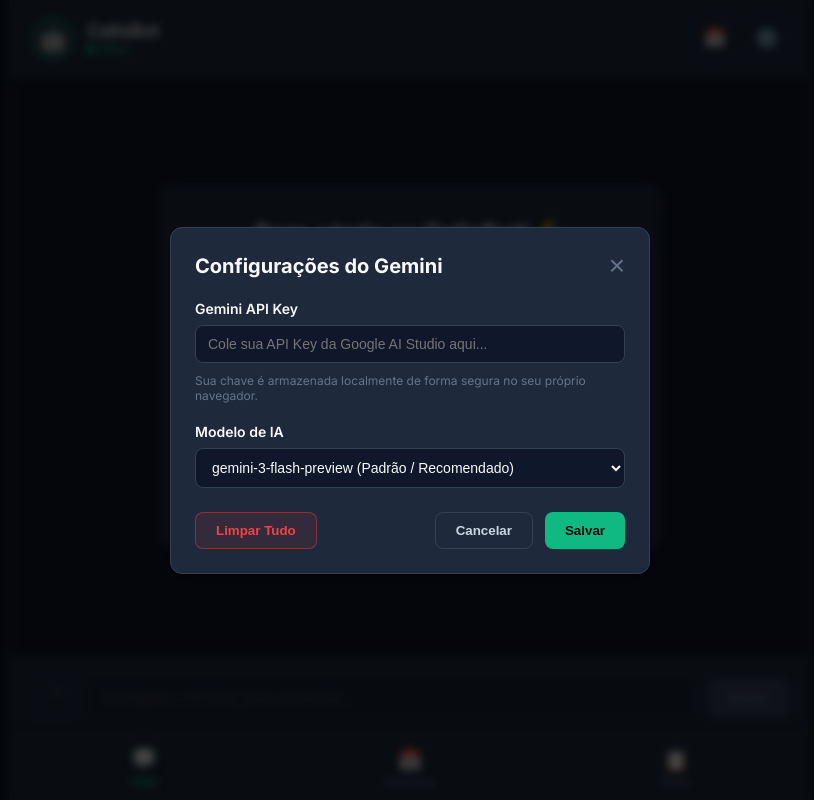
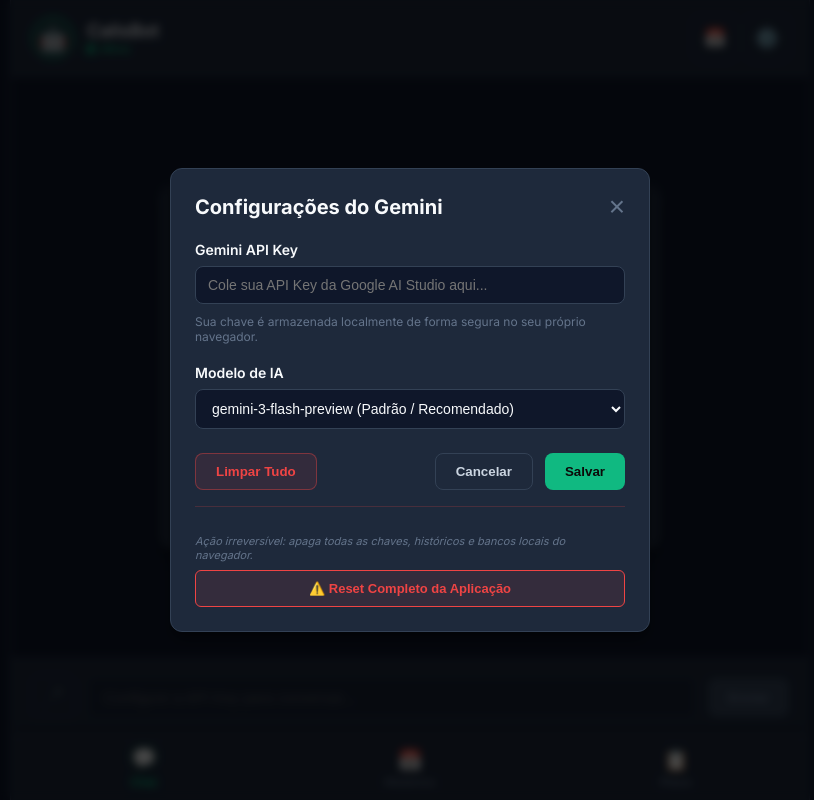
Before and after one commit to lucasgfeldmann/trabalho-g2-ai1, a React (Vite) app: page / in a window 1280 px wide. Both pictures are taken after a click on the button "⚙️". Shown: the whole page, without its empty margins (230-1044 px from the left). Built offline with nearby package versions, Linux system fonts and the light colour scheme.

Commit message:
feat: adicionar novos modelos gemini e botao de reset completo (feat-021)

```diff
--- a/src/components/SettingsPanel.tsx
+++ b/src/components/SettingsPanel.tsx
@@ -1,4 +1,5 @@
 import React, { useState, useEffect } from 'react';
+import { db } from '../db/db';
 
 interface SettingsPanelProps {
   isOpen: boolean;
@@ -43,6 +44,22 @@
     onSave('', 'gemini-3-flash-preview', '');
   };
 
+  const handleResetApp = async () => {
+    const confirmReset = window.confirm(
+      'ATENÇÃO PERIGO: Isso apagará permanentemente todo o seu histórico de treinos registrados, planos criados e configurações armazenados localmente neste navegador. Esta ação NÃO pode ser desfeita. Deseja continuar?'
+    );
+    if (confirmReset) {
+      try {
+        localStorage.clear();
+        await db.delete();
+        window.location.reload();
+      } catch (err) {
+        console.error('Erro ao deletar banco de dados:', err);
+        alert('Ocorreu um erro ao resetar a aplicação local. Tente limpar os dados de cookies/banco do navegador manualmente.');
+      }
+    }
+  };
+
   return (
     <div className="modal-backdrop" onClick={onClose} role="dialog" aria-modal="true" aria-labelledby="settings-title">
       <div className="modal-content" onClick={(e) => e.stopPropagation()}>
@@ -77,6 +94,11 @@
               className="select-input"
             >
               <option value="gemini-3-flash-preview">gemini-3-flash-preview (Padrão / Recomendado)</option>
+              <option value="gemini-3.5-flash">gemini-3.5-flash</option>
+              <option value="gemini-3.1-flash-lite">gemini-3.1-flash-lite</option>
+              <option value="gemini-flash-lite-latest">gemini-flash-lite-latest</option>
+              <option value="gemini-2.5-flash">gemini-2.5-flash</option>
+              <option value="gemini-2.5-flash-lite">gemini-2.5-flash-lite</option>
               <option value="gemini-1.5-flash">gemini-1.5-flash</option>
               <option value="gemini-1.5-pro">gemini-1.5-pro</option>
               <option value="custom">Outro / Customizado</option>
@@ -98,7 +120,7 @@
             </div>
           )}
 
-          <div className="modal-actions">
+          <div className="modal-actions" style={{ marginBottom: '16px' }}>
             <button type="button" className="secondary-btn" onClick={handleClear}>
               Limpar Tudo
             </button>
@@ -111,6 +133,31 @@
               </button>
             </div>
           </div>
+
+          <div className="danger-zone-settings" style={{ borderTop: '1px solid rgba(239, 68, 68, 0.2)', paddingTop: '16px', marginTop: '8px' }}>
+            <p style={{ fontSize: '11px', color: 'var(--text-muted)', marginBottom: '8px', fontStyle: 'italic' }}>
+              Ação irreversível: apaga todas as chaves, históricos e bancos locais do navegador.
+            </p>
+            <button
+              type="button"
+              className="danger-btn reset-app-btn"
+              onClick={handleResetApp}
+              style={{
+                width: '100%',
+                padding: '10px',
+                background: 'rgba(239, 68, 68, 0.1)',
+                border: '1px solid #ef4444',
+                borderRadius: '6px',
+                color: '#ef4444',
+                fontSize: '13px',
+                fontWeight: 600,
+                cursor: 'pointer',
+                transition: 'all 0.2s ease',
+              }}
+            >
+              ⚠️ Reset Completo da Aplicação
+            </button>
+          </div>
         </form>
       </div>
     </div>
--- a/src/index.css
+++ b/src/index.css
@@ -1248,3 +1248,8 @@
   cursor: pointer;
   padding: 0 4px;
 }
+
+.danger-btn:hover {
+  background: rgba(239, 68, 68, 0.2) !important;
+  box-shadow: 0 0 12px rgba(239, 68, 68, 0.4);
+}
```
Also changed, not shown: feature_list.json (+8 -0 lines), specs/criterios-aceite.md (+10 -0 lines), specs/projeto.md (+1 -0 lines), specs/requisitos.md (+12 -0 lines), 3 other files (tests, documents, lock files or other folders).
